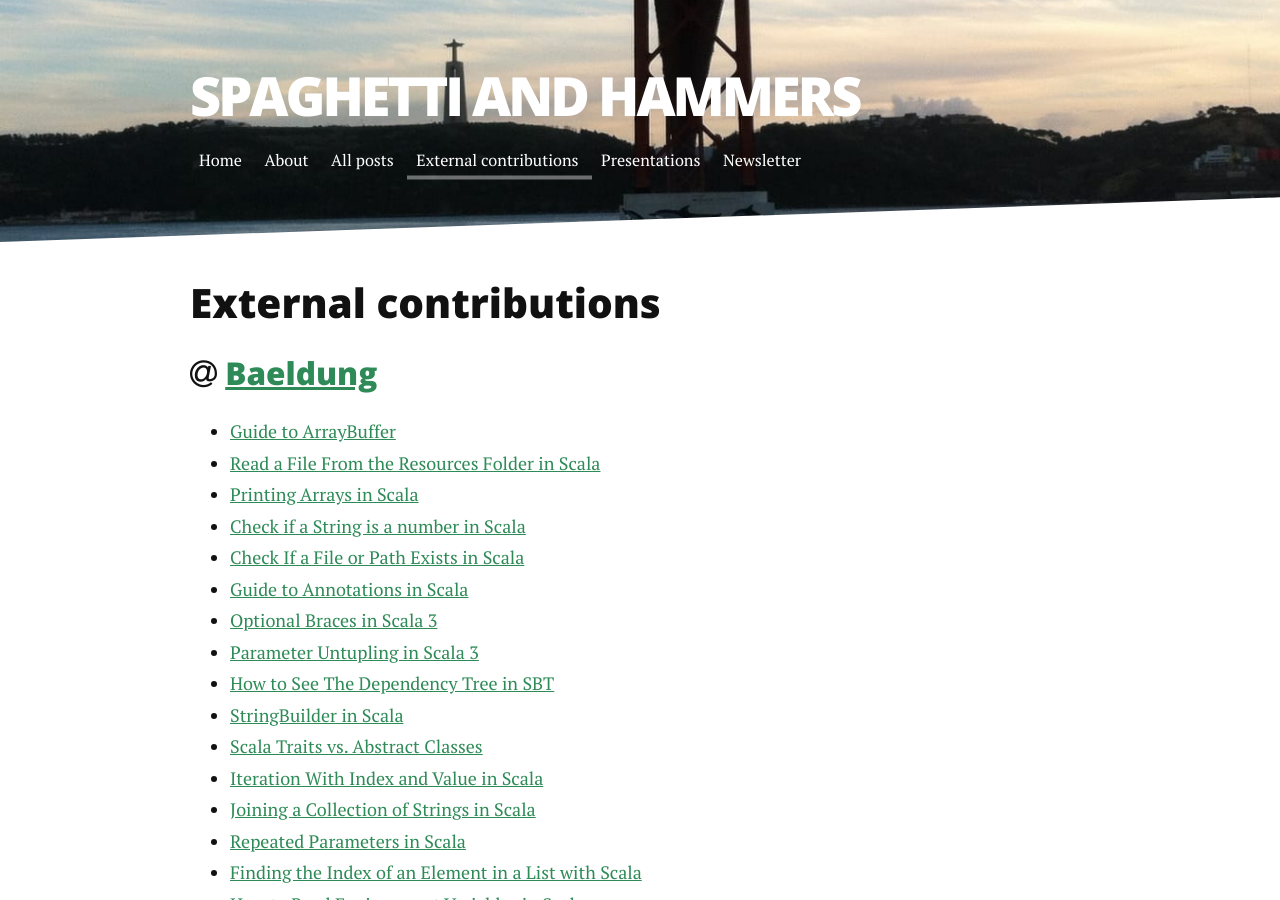
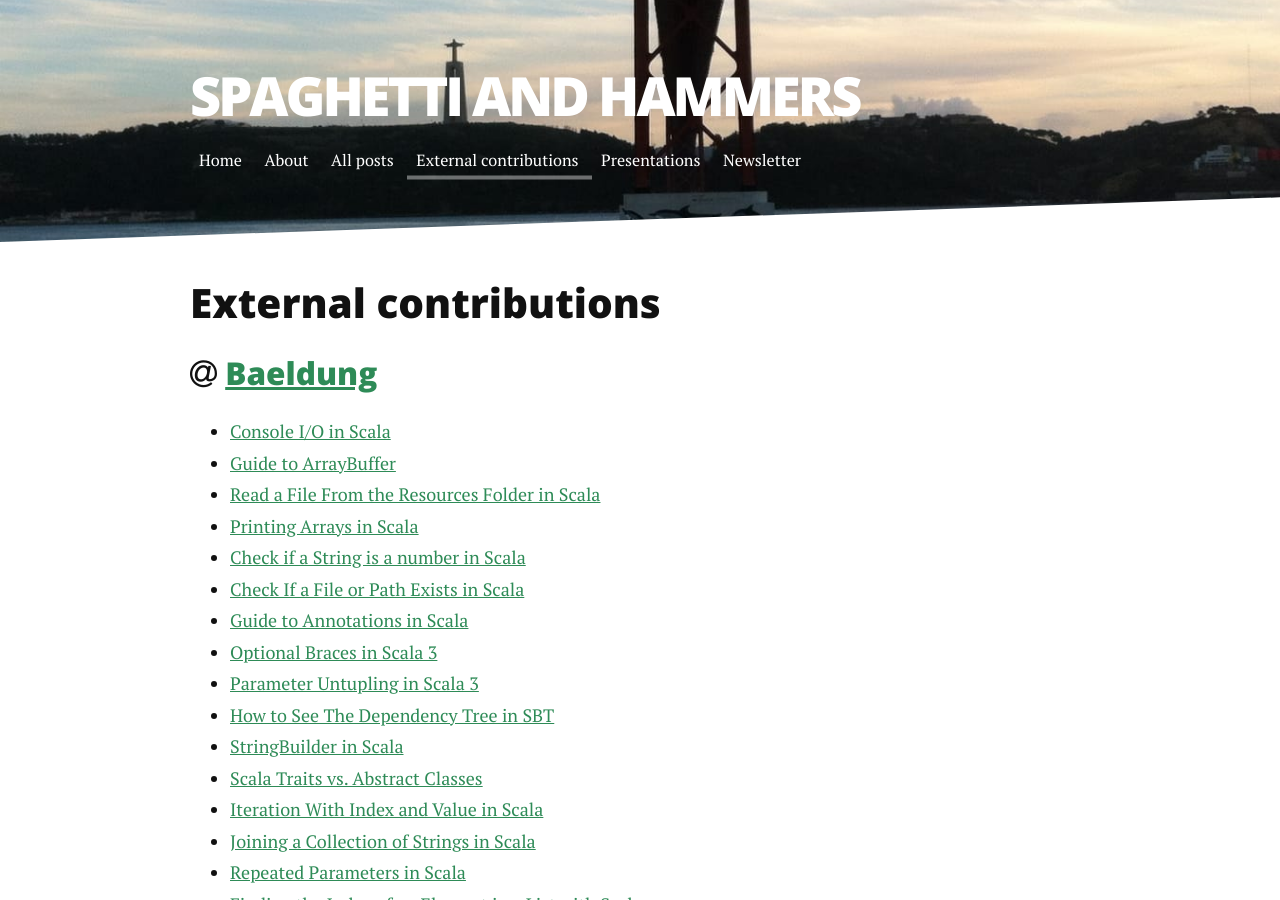
Before and after one commit to pedrorijo91/pedrorijo91.github.io, a Jekyll site: the page built from external.html, in a window 1280 px wide and 900 px high. Built offline with Jekyll 4.4.1, drawn with Linux system fonts in a browser that asks for light colours.

Commit message:
Scala console-io

```diff
--- a/external.html
+++ b/external.html
@@ -9,6 +9,7 @@
   <h3 id="baeldung"><i class="fa fa-at" aria-hidden="true"></i>  <a href="https://www.baeldung.com/scala/author/pedrorijo">Baeldung</a></h3>
 
   <ul>
+    <li><a href="https://www.baeldung.com/scala/console-io">Console I/O in Scala</a></li>
     <li><a href="https://www.baeldung.com/scala/arraybuffer">Guide to ArrayBuffer</a></li>
     <li><a href="https://www.baeldung.com/scala/read-file-from-resources">Read a File From the Resources Folder in Scala</a></li>
     <li><a href="https://www.baeldung.com/scala/printing-arrays">Printing Arrays in Scala</a></li>
```
